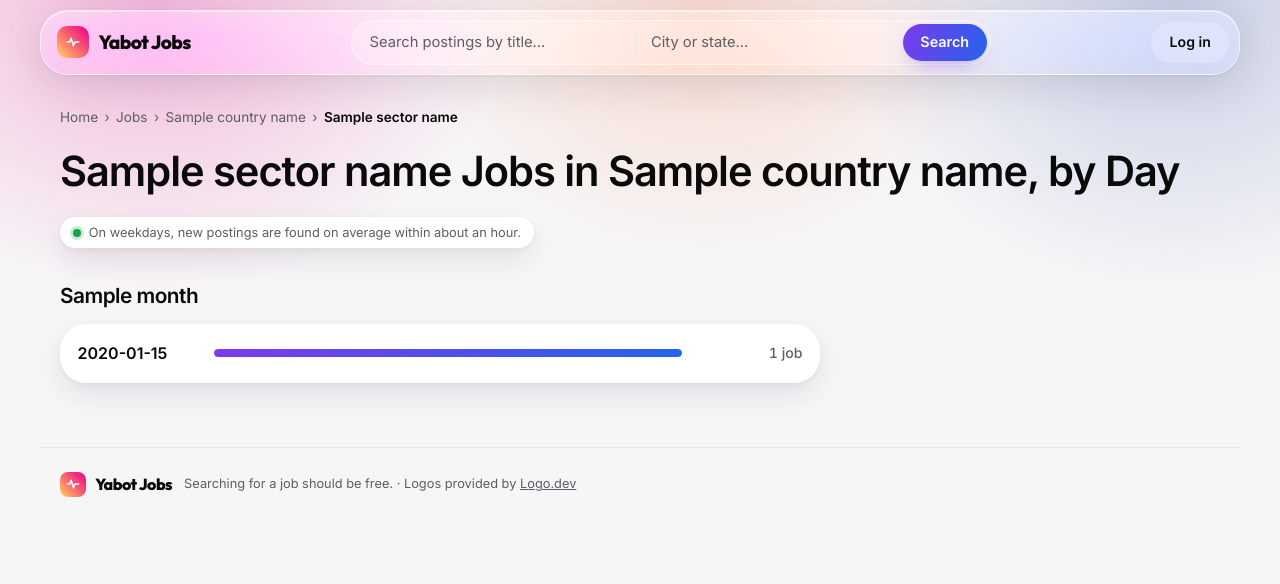
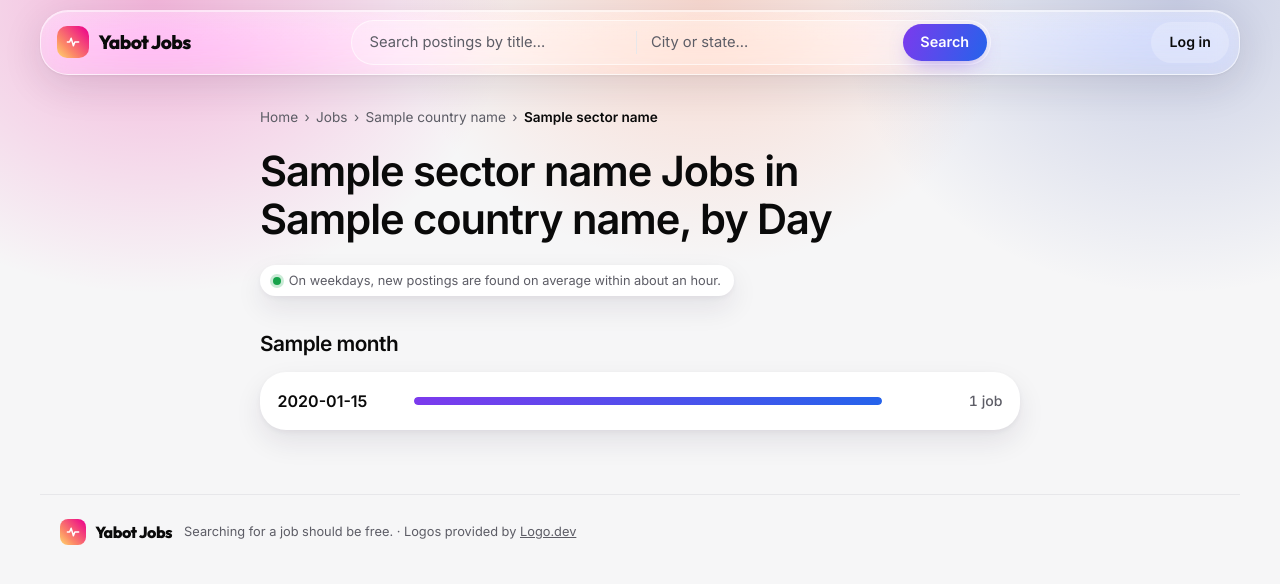
Before and after one commit to davicho01/yabot.jobs-backend, a Python web app: template templates/seo/sector_index.html.jinja in a window 1280 px wide. Shown: the top 584 px of the page. Run offline with Jinja, Linux system fonts and the light colour scheme; the template is opened without the code that fills it: most values are stand-ins (such as "Sample title", 1, 10 or a date in 2020).

Commit message:
SEO sector pages: one centered column at reading width
Co-Authored-By: Claude Opus 5.5 <noreply@anthropic.com>
Claude-Session: https://claude.ai/code/session_01LkT1vQaWnrL6vLmrWQ1A7P

```diff
--- a/templates/seo/_base_style.html.jinja
+++ b/templates/seo/_base_style.html.jinja
@@ -88,6 +88,9 @@
   a { color: inherit; }
   :focus-visible { outline: 2px solid var(--focus); outline-offset: 2px; }
   .wrap { max-width: var(--wrap); margin: 0 auto; padding: 1.5rem 1.25rem 4rem; }
+  /* A page that's one column (a sector's days): the whole page centered at
+     reading width rather than spread to the header's edges. */
+  .wrap--narrow { max-width: calc(var(--read) + 2.5rem); }
   .sr { position: absolute; width: 1px; height: 1px; overflow: hidden; clip: rect(0 0 0 0); }
   .skip { position: absolute; left: -9999px; top: 0; background: var(--surface); color: var(--ink); padding: 0.75rem 1rem; z-index: 10; border-radius: 12px; }
   .skip:focus { left: 1rem; top: 1rem; }
--- a/templates/seo/sector_index.html.jinja
+++ b/templates/seo/sector_index.html.jinja
@@ -19,7 +19,7 @@
 <body>
   {% include "_header.html.jinja" %}
   <main id="main">
-  <div class="wrap">
+  <div class="wrap wrap--narrow">
     <nav class="breadcrumb" aria-label="Breadcrumb">
       <a href="{{ base_url }}/">Home</a> &rsaquo;
       <a href="{{ base_url }}/jobs">Jobs</a> &rsaquo;
```
